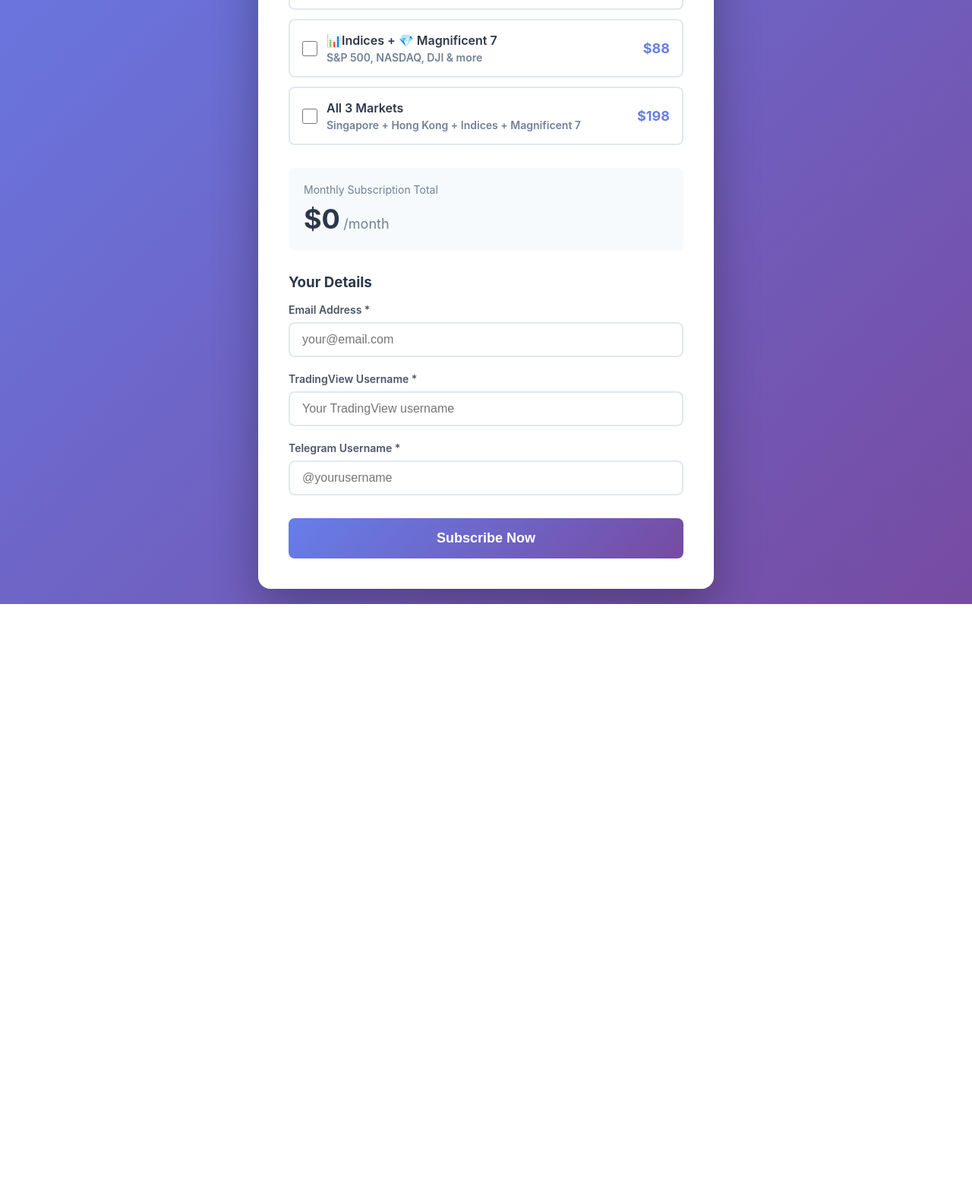
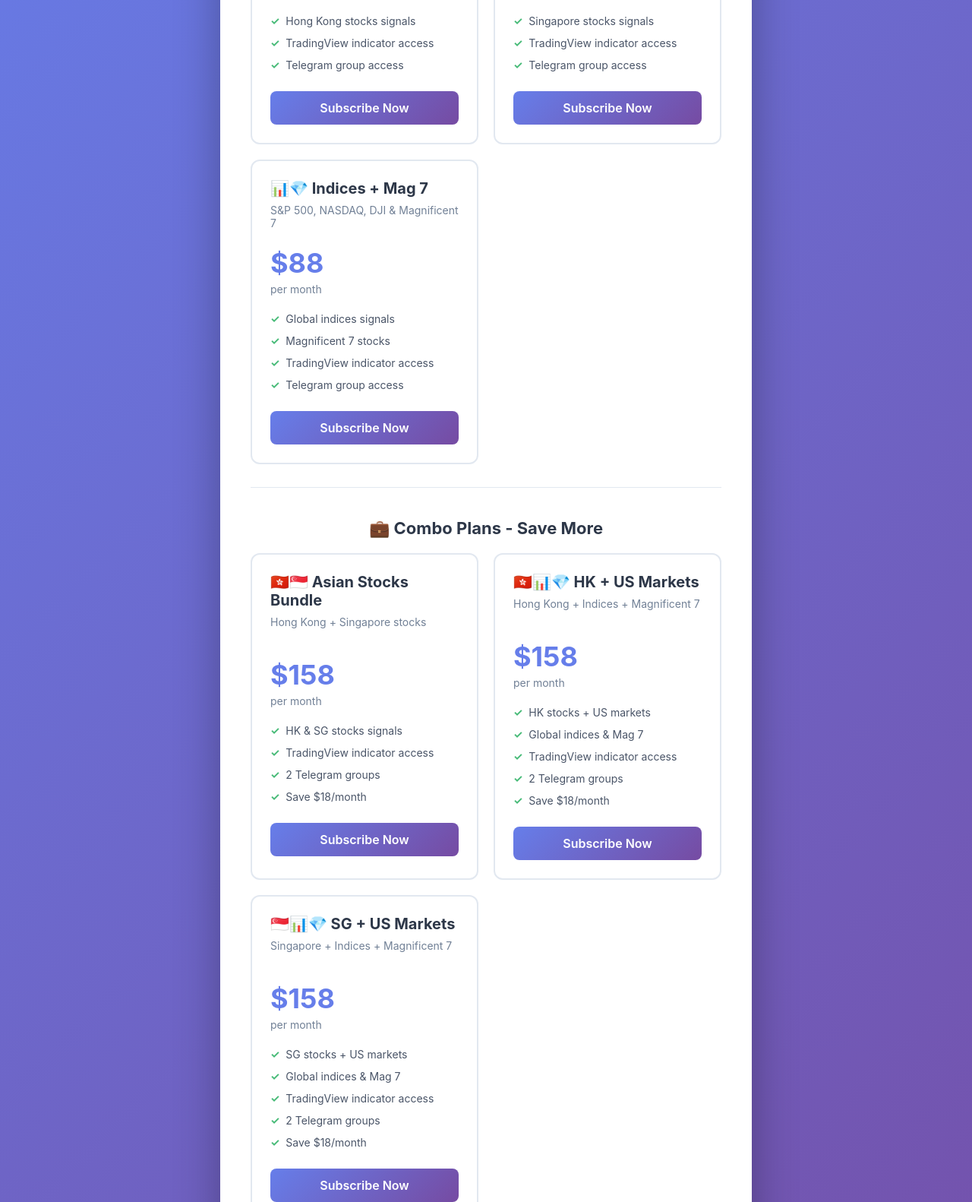
Before and after one commit to josephhocw/Indicator-Subscription, a plain HTML site: page index.html in a window 1280 px wide. Shown: the part 424-2006 px from the top of the page at 76% size. Before the commit the page ends 1219 px from the top, so only its background shows below. Drawn offline with Linux system fonts and the light colour scheme; a script that the page names is missing.

Commit message:
Add combos

```diff
--- a/index.html
+++ b/index.html
@@ -26,7 +26,7 @@
             background: white;
             border-radius: 16px;
             box-shadow: 0 20px 60px rgba(0, 0, 0, 0.3);
-            max-width: 600px;
+            max-width: 700px;
             width: 100%;
             padding: 40px;
         }
@@ -43,159 +43,141 @@
             font-size: 16px;
         }
 
-        .market-selection {
-            margin-bottom: 30px;
-        }
-
-        .market-option {
-            display: flex;
-            align-items: center;
-            padding: 16px;
-            border: 2px solid #e2e8f0;
-            border-radius: 8px;
-            margin-bottom: 12px;
-            cursor: pointer;
-            transition: all 0.3s ease;
-        }
-
-        .market-option:hover {
-            border-color: #667eea;
-            background: #f7fafc;
-        }
-
-        .market-option.selected {
-            border-color: #667eea;
-            background: #edf2f7;
-        }
-
-        .market-option input[type="checkbox"] {
-            width: 20px;
-            height: 20px;
-            margin-right: 12px;
-            cursor: pointer;
-        }
-
-        .market-info {
-            flex: 1;
-        }
-
-        .market-name {
-            font-weight: 600;
-            color: #2d3748;
-            font-size: 16px;
-            margin-bottom: 4px;
-        }
-
-        .market-description {
-            color: #718096;
-            font-size: 14px;
-        }
-
-        .market-price {
-            font-weight: 700;
-            color: #667eea;
-            font-size: 18px;
-        }
-
-        .user-details {
-            margin-bottom: 30px;
-        }
-
-        .form-group {
-            margin-bottom: 20px;
-        }
-
-        label {
-            display: block;
-            color: #4a5568;
-            font-weight: 600;
-            margin-bottom: 8px;
-            font-size: 14px;
-        }
-
-        input[type="text"],
-        input[type="email"] {
-            width: 100%;
-            padding: 12px 16px;
-            border: 2px solid #e2e8f0;
-            border-radius: 8px;
-            font-size: 16px;
-            transition: border-color 0.3s ease;
-        }
-
-        input[type="text"]:focus,
-        input[type="email"]:focus {
-            outline: none;
-            border-color: #667eea;
-        }
-
-        .total-section {
-            background: #f7fafc;
-            border-radius: 8px;
-            padding: 20px;
-            margin-bottom: 30px;
-        }
-
-        .total-label {
-            color: #718096;
-            font-size: 14px;
-            margin-bottom: 8px;
-        }
-
-        .total-amount {
-            font-size: 36px;
-            font-weight: 700;
-            color: #2d3748;
-        }
-
-        .total-period {
-            color: #718096;
-            font-size: 18px;
-        }
-
-        .subscribe-btn {
-            width: 100%;
-            padding: 16px;
-            background: linear-gradient(135deg, #667eea 0%, #764ba2 100%);
-            color: white;
-            border: none;
-            border-radius: 8px;
-            font-size: 18px;
-            font-weight: 600;
-            cursor: pointer;
-            transition: transform 0.2s ease, box-shadow 0.2s ease;
-        }
-
-        .subscribe-btn:hover {
-            transform: translateY(-2px);
-            box-shadow: 0 10px 20px rgba(102, 126, 234, 0.4);
-        }
-
-        .subscribe-btn:active {
-            transform: translateY(0);
-        }
-
-        .subscribe-btn:disabled {
-            background: #cbd5e0;
-            cursor: not-allowed;
-            transform: none;
-        }
-
-        .error-message {
-            color: #e53e3e;
-            font-size: 14px;
-            margin-top: 10px;
-            display: none;
-        }
-
         .info-message {
             background: #edf2f7;
             border-left: 4px solid #667eea;
             padding: 12px;
             border-radius: 4px;
-            margin-bottom: 20px;
+            margin-bottom: 30px;
             font-size: 14px;
             color: #4a5568;
+        }
+
+        .plans-grid {
+            display: grid;
+            grid-template-columns: repeat(auto-fit, minmax(280px, 1fr));
+            gap: 20px;
+            margin-bottom: 30px;
+        }
+
+        .plan-card {
+            border: 2px solid #e2e8f0;
+            border-radius: 12px;
+            padding: 24px;
+            transition: all 0.3s ease;
+            cursor: pointer;
+            text-decoration: none;
+            color: inherit;
+            display: block;
+        }
+
+        .plan-card:hover {
+            border-color: #667eea;
+            transform: translateY(-4px);
+            box-shadow: 0 10px 25px rgba(102, 126, 234, 0.2);
+        }
+
+        .plan-card.featured {
+            border-color: #667eea;
+            background: linear-gradient(135deg, #f7fafc 0%, #edf2f7 100%);
+            position: relative;
+        }
+
+        .plan-card.featured::before {
+            content: "POPULAR";
+            position: absolute;
+            top: -12px;
+            right: 20px;
+            background: linear-gradient(135deg, #667eea 0%, #764ba2 100%);
+            color: white;
+            padding: 4px 12px;
+            border-radius: 12px;
+            font-size: 11px;
+            font-weight: 700;
+            letter-spacing: 0.5px;
+        }
+
+        .plan-name {
+            font-size: 20px;
+            font-weight: 700;
+            color: #2d3748;
+            margin-bottom: 8px;
+        }
+
+        .plan-description {
+            font-size: 14px;
+            color: #718096;
+            margin-bottom: 16px;
+            min-height: 40px;
+        }
+
+        .plan-price {
+            font-size: 36px;
+            font-weight: 700;
+            color: #667eea;
+            margin-bottom: 4px;
+        }
+
+        .plan-period {
+            font-size: 14px;
+            color: #718096;
+            margin-bottom: 16px;
+        }
+
+        .plan-features {
+            list-style: none;
+            margin-bottom: 20px;
+        }
+
+        .plan-features li {
+            padding: 6px 0;
+            font-size: 14px;
+            color: #4a5568;
+        }
+
+        .plan-features li::before {
+            content: "✓";
+            color: #48bb78;
+            font-weight: bold;
+            margin-right: 8px;
+        }
+
+        .plan-button {
+            width: 100%;
+            padding: 12px;
+            background: linear-gradient(135deg, #667eea 0%, #764ba2 100%);
+            color: white;
+            border: none;
+            border-radius: 8px;
+            font-size: 16px;
+            font-weight: 600;
+            cursor: pointer;
+            transition: transform 0.2s ease;
+            text-align: center;
+        }
+
+        .plan-card:hover .plan-button {
+            transform: scale(1.02);
+        }
+
+        .section-title {
+            font-size: 22px;
+            font-weight: 700;
+            color: #2d3748;
+            margin: 40px 0 20px 0;
+            text-align: center;
+        }
+
+        .divider {
+            height: 1px;
+            background: #e2e8f0;
+            margin: 30px 0;
+        }
+
+        @media (max-width: 768px) {
+            .plans-grid {
+                grid-template-columns: 1fr;
+            }
         }
     </style>
 </head>
@@ -206,189 +188,128 @@
         <p class="subtitle">Subscribe to premium market signals and indicators</p>
 
         <div class="info-message">
-            ✨ Select the markets you want to track. You can choose one or multiple markets.
+            ✨ Choose your subscription plan. Each plan includes TradingView indicator access and exclusive Telegram
+            signal groups.
         </div>
 
-        <form id="subscription-form">
-            <div class="market-selection">
-                <h3 style="margin-bottom: 16px; color: #2d3748;">Select Your Markets</h3>
+        <!-- Single Market Plans -->
+        <div class="plans-grid">
+            <a href="YOUR_HK_PAYMENT_LINK" class="plan-card">
+                <div class="plan-name">🇭🇰 Hong Kong Stocks</div>
+                <div class="plan-description">HSI, HSCEI & Hong Kong equities</div>
+                <div class="plan-price">$88</div>
+                <div class="plan-period">per month</div>
+                <ul class="plan-features">
+                    <li>Hong Kong stocks signals</li>
+                    <li>TradingView indicator access</li>
+                    <li>Telegram group access</li>
+                </ul>
+                <div class="plan-button">Subscribe Now</div>
+            </a>
 
-                <label class="market-option" data-market="hk">
-                    <input type="checkbox" name="market" value="HK" data-price="50">
-                    <div class="market-info">
-                        <div class="market-name">🇭🇰 Hong Kong Stocks</div>
-                        <div class="market-description">HSI, HSCEI & Hong Kong equities</div>
-                    </div>
-                    <div class="market-price">$88</div>
-                </label>
+            <a href="YOUR_SG_PAYMENT_LINK" class="plan-card">
+                <div class="plan-name">🇸🇬 Singapore Stocks</div>
+                <div class="plan-description">STI & Singapore equities</div>
+                <div class="plan-price">$88</div>
+                <div class="plan-period">per month</div>
+                <ul class="plan-features">
+                    <li>Singapore stocks signals</li>
+                    <li>TradingView indicator access</li>
+                    <li>Telegram group access</li>
+                </ul>
+                <div class="plan-button">Subscribe Now</div>
+            </a>
 
-                <label class="market-option" data-market="sg">
-                    <input type="checkbox" name="market" value="SG" data-price="50">
-                    <div class="market-info">
-                        <div class="market-name">🇸🇬 Singapore Stocks</div>
-                        <div class="market-description">STI & Singapore equities</div>
-                    </div>
-                    <div class="market-price">$88</div>
-                </label>
+            <a href="YOUR_INDICES_MAG7_PAYMENT_LINK" class="plan-card">
+                <div class="plan-name">📊💎 Indices + Mag 7</div>
+                <div class="plan-description">S&P 500, NASDAQ, DJI & Magnificent 7</div>
+                <div class="plan-price">$88</div>
+                <div class="plan-period">per month</div>
+                <ul class="plan-features">
+                    <li>Global indices signals</li>
+                    <li>Magnificent 7 stocks</li>
+                    <li>TradingView indicator access</li>
+                    <li>Telegram group access</li>
+                </ul>
+                <div class="plan-button">Subscribe Now</div>
+            </a>
+        </div>
 
-                <label class="market-option" data-market="indices_mag7">
-                    <input type="checkbox" name="market" value="INDICES_MAG7" data-price="40">
-                    <div class="market-info">
-                        <div class="market-name">📊Indices + 💎 Magnificent 7</div>
-                        <div class="market-description">S&P 500, NASDAQ, DJI & more</div>
-                    </div>
-                    <div class="market-price">$88</div>
-                </label>
+        <div class="divider"></div>
+        <div class="section-title">💼 Combo Plans - Save More</div>
 
-                <label class="market-option" data-market="all_markets">
-                    <input type="checkbox" name="market" value="ALL_MARKETS" data-price="40">
-                    <div class="market-info">
-                        <div class="market-name"> All 3 Markets</div>
-                        <div class="market-description">Singapore + Hong Kong + Indices + Magnificent 7</div>
-                    </div>
-                    <div class="market-price">$198</div>
-                </label>
-            </div>
+        <!-- Combo Plans -->
+        <div class="plans-grid">
+            <a href="YOUR_HK_SG_PAYMENT_LINK" class="plan-card">
+                <div class="plan-name">🇭🇰🇸🇬 Asian Stocks Bundle</div>
+                <div class="plan-description">Hong Kong + Singapore stocks</div>
+                <div class="plan-price">$158</div>
+                <div class="plan-period">per month</div>
+                <ul class="plan-features">
+                    <li>HK & SG stocks signals</li>
+                    <li>TradingView indicator access</li>
+                    <li>2 Telegram groups</li>
+                    <li>Save $18/month</li>
+                </ul>
+                <div class="plan-button">Subscribe Now</div>
+            </a>
 
-            <div class="total-section">
-                <div class="total-label">Monthly Subscription Total</div>
-                <div>
-                    <span class="total-amount">$<span id="total-price">0</span></span>
-                    <span class="total-period">/month</span>
-                </div>
-            </div>
+            <a href="YOUR_HK_INDICES_MAG7_PAYMENT_LINK" class="plan-card">
+                <div class="plan-name">🇭🇰📊💎 HK + US Markets</div>
+                <div class="plan-description">Hong Kong + Indices + Magnificent 7</div>
+                <div class="plan-price">$158</div>
+                <div class="plan-period">per month</div>
+                <ul class="plan-features">
+                    <li>HK stocks + US markets</li>
+                    <li>Global indices & Mag 7</li>
+                    <li>TradingView indicator access</li>
+                    <li>2 Telegram groups</li>
+                    <li>Save $18/month</li>
+                </ul>
+                <div class="plan-button">Subscribe Now</div>
+            </a>
 
-            <div class="user-details">
-                <h3 style="margin-bottom: 16px; color: #2d3748;">Your Details</h3>
+            <a href="YOUR_SG_INDICES_MAG7_PAYMENT_LINK" class="plan-card">
+                <div class="plan-name">🇸🇬📊💎 SG + US Markets</div>
+                <div class="plan-description">Singapore + Indices + Magnificent 7</div>
+                <div class="plan-price">$158</div>
+                <div class="plan-period">per month</div>
+                <ul class="plan-features">
+                    <li>SG stocks + US markets</li>
+                    <li>Global indices & Mag 7</li>
+                    <li>TradingView indicator access</li>
+                    <li>2 Telegram groups</li>
+                    <li>Save $18/month</li>
+                </ul>
+                <div class="plan-button">Subscribe Now</div>
+            </a>
+        </div>
 
-                <div class="form-group">
-                    <label for="email">Email Address *</label>
-                    <input type="email" id="email" name="email" required placeholder="your@email.com">
-                </div>
+        <div class="divider"></div>
 
-                <div class="form-group">
-                    <label for="tradingview">TradingView Username *</label>
-                    <input type="text" id="tradingview" name="tradingview" required
-                        placeholder="Your TradingView username">
-                </div>
+        <!-- All Markets Plan -->
+        <div class="plans-grid" style="grid-template-columns: 1fr;">
+            <a href="YOUR_ALL_MARKETS_PAYMENT_LINK" class="plan-card featured">
+                <div class="plan-name">🌍 All Markets - Complete Access</div>
+                <div class="plan-description">Hong Kong + Singapore + Indices + Magnificent 7</div>
+                <div class="plan-price">$198</div>
+                <div class="plan-period">per month</div>
+                <ul class="plan-features">
+                    <li>All Asian stocks (HK + SG)</li>
+                    <li>All US markets (Indices + Mag 7)</li>
+                    <li>TradingView indicator access</li>
+                    <li>Access to all 3 Telegram groups</li>
+                    <li>Save $66/month</li>
+                    <li>Best value - complete coverage</li>
+                </ul>
+                <div class="plan-button">Subscribe Now - Best Value</div>
+            </a>
+        </div>
 
-                <div class="form-group">
-                    <label for="telegram">Telegram Username *</label>
-                    <input type="text" id="telegram" name="telegram" required placeholder="@yourusername">
-                </div>
-            </div>
-
-            <button type="submit" class="subscribe-btn" id="submit-btn">Subscribe Now</button>
-            <div class="error-message" id="error-message"></div>
-        </form>
+        <div style="text-align: center; margin-top: 30px; color: #718096; font-size: 14px;">
+            <p>✓ Cancel anytime • ✓ Secure payment via Stripe • ✓ Instant access</p>
+        </div>
     </div>
-
-    <script src="https://js.stripe.com/v3/"></script>
-    <script>
-        // REPLACE THIS WITH YOUR STRIPE PUBLISHABLE KEY
-        const stripe = Stripe('pk_test_51SDKmPPApeZiCPK2N1DkLYgRTVIL5Jr2sqxrpJAFwFK9OuVCiur4Ayc0DwE4LL5WjD1GHwvtRG61E7Q7CKeotLij00XRaF6rnH');
-
-        // REPLACE THESE WITH YOUR STRIPE PRICE IDs
-        const PRICE_IDS = {
-            'HK': 'price_1SDi3pPApeZiCPK2SnT0U7jS',
-            'SG': 'price_1SDi7dPApeZiCPK21Ajpss86',
-            'INDICES_MAG7': 'price_1SDi9YPApeZiCPK2bxBhQ62N',
-            'ALL_MARKETS': 'price_1SDiAPPApeZiCPK2d8GSClAR'
-        };
-
-        // Calculate and update total price
-        function updateTotal() {
-            const checkboxes = document.querySelectorAll('input[name="market"]:checked');
-            let total = 0;
-
-            checkboxes.forEach(checkbox => {
-                total += parseInt(checkbox.dataset.price);
-                checkbox.closest('.market-option').classList.add('selected');
-            });
-
-            document.querySelectorAll('input[name="market"]:not(:checked)').forEach(checkbox => {
-                checkbox.closest('.market-option').classList.remove('selected');
-            });
-
-            document.getElementById('total-price').textContent = total;
-
-            // Enable/disable submit button
-            const submitBtn = document.getElementById('submit-btn');
-            submitBtn.disabled = total === 0;
-        }
-
-        // Add event listeners to checkboxes
-        document.querySelectorAll('input[name="market"]').forEach(checkbox => {
-            checkbox.addEventListener('change', updateTotal);
-        });
-
-        // Handle form submission
-        document.getElementById('subscription-form').addEventListener('submit', async (e) => {
-            e.preventDefault();
-
-            const errorDiv = document.getElementById('error-message');
-            errorDiv.style.display = 'none';
-
-            // Get selected markets
-            const selectedMarkets = Array.from(document.querySelectorAll('input[name="market"]:checked'))
-                .map(cb => cb.value);
-
-            if (selectedMarkets.length === 0) {
-                errorDiv.textContent = 'Please select at least one market';
-                errorDiv.style.display = 'block';
-                return;
-            }
-
-            // Get user details
-            const email = document.getElementById('email').value;
-            const tradingview = document.getElementById('tradingview').value;
-            const telegram = document.getElementById('telegram').value;
-
-            // Build line items for Stripe
-            const lineItems = selectedMarkets.map(market => ({
-                price: PRICE_IDS[market],
-                quantity: 1
-            }));
-
-            // Create Stripe Checkout Session
-            try {
-                const response = await fetch('YOUR_BACKEND_ENDPOINT/create-checkout-session', {
-                    method: 'POST',
-                    headers: {
-                        'Content-Type': 'application/json',
-                    },
-                    body: JSON.stringify({
-                        lineItems,
-                        email,
-                        metadata: {
-                            tradingview_username: tradingview,
-                            telegram_username: telegram,
-                            markets: selectedMarkets.join(',')
-                        }
-                    })
-                });
-
-                const session = await response.json();
-
-                // Redirect to Stripe Checkout
-                const result = await stripe.redirectToCheckout({
-                    sessionId: session.id
-                });
-
-                if (result.error) {
-                    errorDiv.textContent = result.error.message;
-                    errorDiv.style.display = 'block';
-                }
-            } catch (error) {
-                errorDiv.textContent = 'An error occurred. Please try again.';
-                errorDiv.style.display = 'block';
-                console.error('Error:', error);
-            }
-        });
-
-        // Initialize
-        updateTotal();
-    </script>
 </body>
 
 </html>
```
